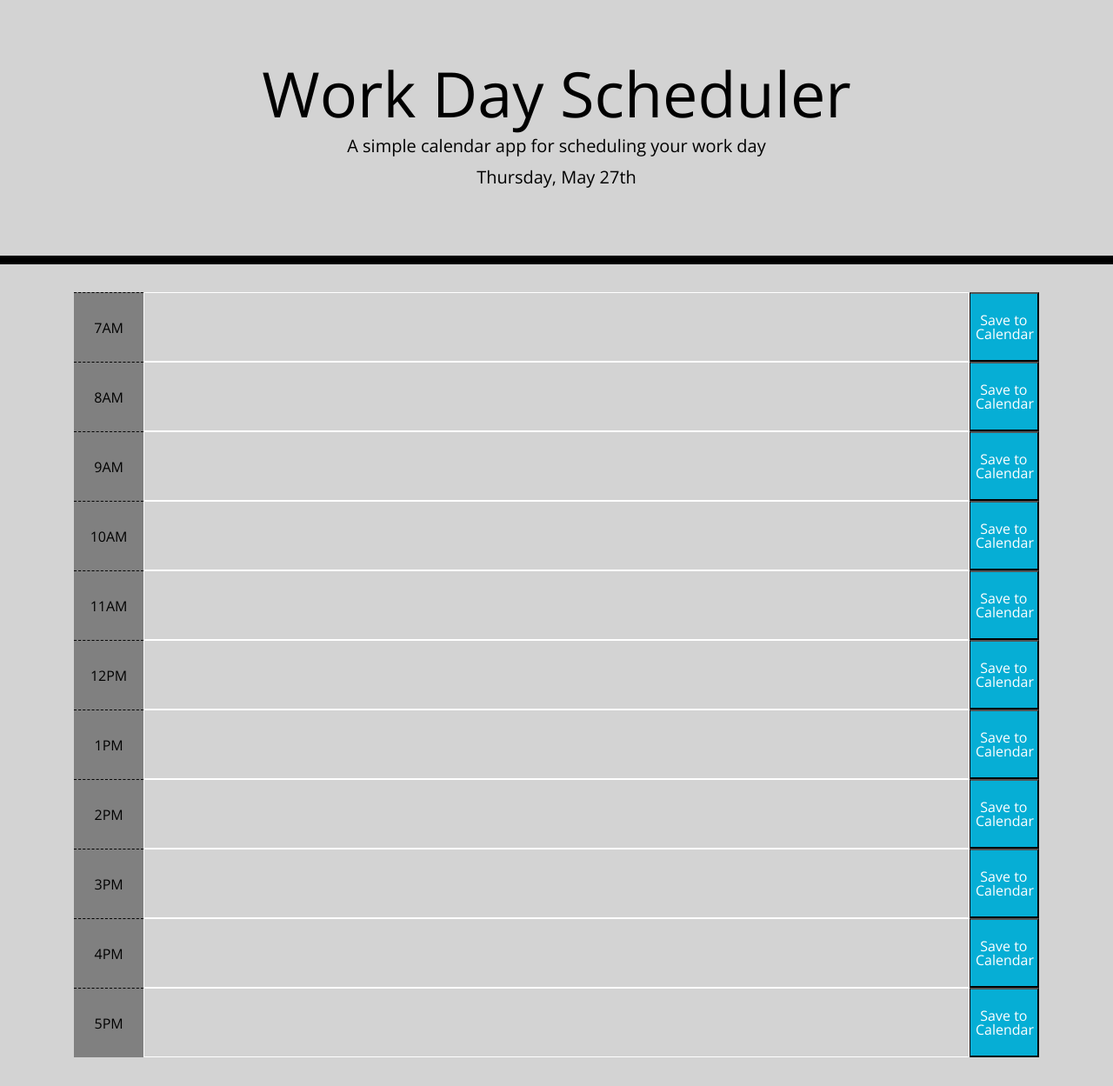
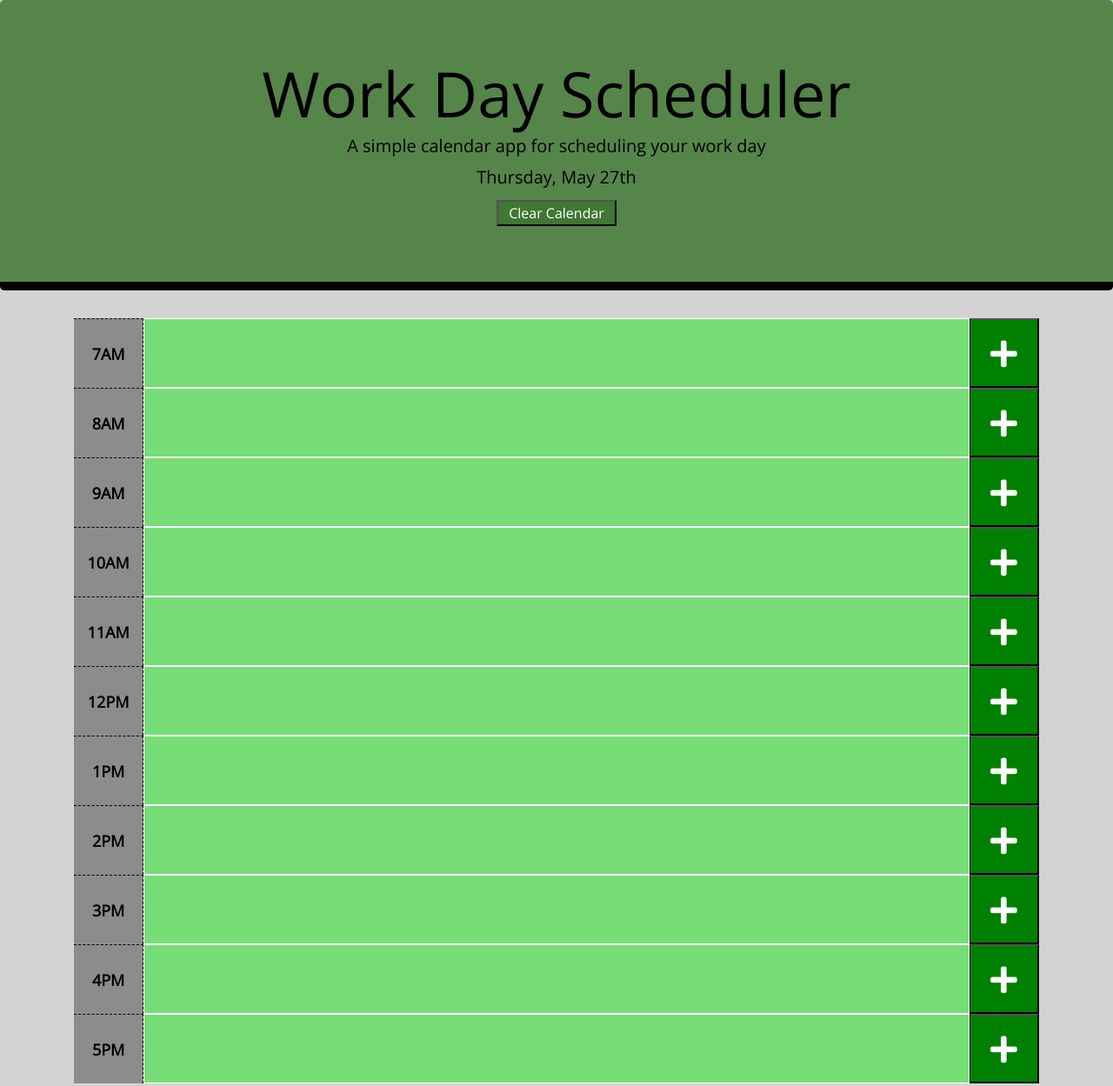
Before and after one commit to Twdavis85/Work-Day-Scheduler, a plain HTML site: page index.html in a window 1280 px wide. Shown: the whole page at 87% size. Drawn offline with nearby package versions, Linux system fonts and the light colour scheme.

Commit message:
Set up textarea time of day formatting

```diff
--- a/assets/script.js
+++ b/assets/script.js
@@ -1,12 +1,26 @@
 $(document).ready(function () {
-
   $(".saveBtn").on("click", function () {
-        var event = $(".event").val();
+    var event = $(this).siblings(".event").val();
     var hour = $(this).parent().attr("id");
-
+console.log(event)
     localStorage.setItem(hour, event);
   });
+  $(".row").each(function () {
+    var ourTime = parseInt($(this).attr("id").split("-")[1]);
+    var currentTime = moment().hours();
 
+    console.group(ourTime, currentTime);
+    if (ourTime < currentTime) {
+      $(this).children(".event").addClass("past");
+    } else if (ourTime === currentTime) {
+      $(this).children(".event").removeClass("past");
+      $(this).children(".event").addClass("present");
+    } else {
+      $(this).children(".event").removeClass("past");
+      $(this).children(".event").removeClass("present");
+      $(this).children(".event").addClass("future");
+    }
+  });
   $("#o-7 .event").val(localStorage.getItem("o-7"));
   $("#o-8 .event").val(localStorage.getItem("o-8"));
   $("#o-9 .event").val(localStorage.getItem("o-9"));
@@ -21,4 +35,12 @@ $(document).ready(function () {
 
   $("#currentDay").text(moment().format("dddd, MMMM Do"));
 
+  $(".newday").on("click", function() {
+      localStorage.clear()
+      location.reload()
+  })
+// const midnight = moment().hours()
+// if (midnight === 24) {
+//     localStorage.clear()
+// }
 });
--- a/assets/style.css
+++ b/assets/style.css
@@ -9,28 +9,28 @@ textarea {
   background: transparent;
   border: none;
   resize: none;
-  color: #000000;
   border-left: 1px solid black;
   padding: 10px;
   border: 1px solid white;
-
+  color: black;
 }
 
 .jumbotron {
   text-align: center;
-  background-color: transparent;
+  background-color: rgba(60, 117, 45, 0.822);
   color: black;
-  border-radius: 0;
   border-bottom: 10px solid black;
 }
 
-.description {
-  white-space: pre-wrap;
+.newday {
+  background-color: rgba(60, 117, 45, 0.822);
+  color: white;
+  padding: 5px 12px;
+  cursor: pointer;
 }
 
-.time-block {
-  text-align: center;
-  border-radius: 15px;
+.newday:hover {
+  border: solid 2px rgba(60, 117, 45, 0.822);
 }
 
 .row {
@@ -40,49 +40,45 @@ textarea {
 }
 
 .hour {
-  background-color: gray;
+  background-color: rgba(128, 128, 128, 0.849);
   color: #000000;
   border-top: 1px dashed #000000;
+  border-right: 1px dashed #000000;
   width: 7%;
   display: flex;
   justify-content: center;
   align-items: center;
+  font-weight: bold;
+  font-size: 18px;
 }
 
 .past {
-  background-color: #d3d3d3;
-  color: white;
+  background-color: rgba(243, 149, 149, 0.726);
+  color: gray;
+  text-decoration: line-through;
 }
 
 .present {
-  background-color: #ff6961;
-  color: white;
+  background-color: rgba(253, 253, 21, 0.616);
+  color: black;
+  font-weight: bold;
 }
 
 .future {
   background-color: #77dd77;
-  color: white;
+  color: gray;
+  font-style: italic;
 }
 
 .saveBtn {
   border-left: 1px solid black;
-  background-color: #06aed5;
+  background-color: green;
   color: white;
   width: 7%;
 }
 
-.clearBtn {
-  border-left: 1px solid black;
-  background-color: rgba(202, 36, 36, 0.637);
-  color: white;
-  width: 5%;
-}
-
-.saveBtn i:hover {
-  font-size: 20px;
+.saveBtn:hover {
+  background-color: white;
+  color: green;
   transition: all 0.3s ease-in-out;
 }
-
-.table {
-  line-height: 3;
-}
--- a/index.html
+++ b/index.html
@@ -27,6 +27,7 @@
       <h1 class="display-3">Work Day Scheduler</h1>
       <p class="lead">A simple calendar app for scheduling your work day</p>
       <p id="currentDay" class="lead"><span class="date"></span></p>
+      <button class="newday">Clear Calendar</button>
     </header>
     <div class="container">
       <table class="table">
@@ -34,57 +35,57 @@
           <div id="o-7" class="row">
             <div class="hour">7AM</div>
             <textarea class="event col-10"></textarea>
-            <button class="saveBtn" type ="button">Save to<br>Calendar</button>
+            <button class="saveBtn" type ="button"><i class='fas fa-plus' style='font-size:35px'></i></button>
           </div>
           <div id="o-8" class="row">
             <div class="hour">8AM</div>
             <textarea class="event col-10"></textarea>
-            <button class="saveBtn" type ="button">Save to<br>Calendar</button>
+            <button class="saveBtn" type ="button"><i class='fas fa-plus' style='font-size:35px'></i></button>
           </div>
           <div id="o-9" class="row">
             <div class="hour">9AM</div>
             <textarea class="event col-10"></textarea>
-            <button class="saveBtn" type ="button">Save to<br>Calendar</button>
+            <button class="saveBtn" type ="button"><i class='fas fa-plus' style='font-size:35px'></i></button>
           </div>
           <div id="o-10" class="row">
             <div class="hour">10AM</div>
             <textarea class="event col-10"></textarea>
-            <button class="saveBtn" type ="button">Save to<br>Calendar</button>
+            <button class="saveBtn" type ="button"><i class='fas fa-plus' style='font-size:35px'></i></button>
           </div>
           <div id="o-11" class="row">
             <div class="hour">11AM</div>
             <textarea class="event col-10"></textarea>
-            <button class="saveBtn" type ="button">Save to<br>Calendar</button>
+            <button class="saveBtn" type ="button"><i class='fas fa-plus' style='font-size:35px'></i></button>
           </div>
           <div id="o-12" class="row">
             <div class="hour">12PM</div>
             <textarea class="event col-10"></textarea>
-            <button class="saveBtn" type ="button">Save to<br>Calendar</button>
+            <button class="saveBtn" type ="button"><i class='fas fa-plus' style='font-size:35px'></i></button>
           </div>
           <div id="o-13" class="row">
             <div class="hour">1PM</div>
             <textarea class="event col-10"></textarea>
-            <button class="saveBtn" type ="button">Save to<br>Calendar</button>
+            <button class="saveBtn" type ="button"><i class='fas fa-plus' style='font-size:35px'></i></button>
           </div>
           <div id="o-14" class="row">
             <div class="hour">2PM</div>
             <textarea class="event col-10"></textarea>
-            <button class="saveBtn" type ="button">Save to<br>Calendar</button>
+            <button class="saveBtn" type ="button"><i class='fas fa-plus' style='font-size:35px'></i></button>
           </div>
           <div id="o-15" class="row">
             <div class="hour">3PM</div>
             <textarea class="event col-10"></textarea>
-            <button class="saveBtn" type ="button">Save to<br>Calendar</button>
+            <button class="saveBtn" type ="button"><i class='fas fa-plus' style='font-size:35px'></i></button>
           </div>
           <div id="o-16" class="row">
             <div class="hour">4PM</div>
             <textarea class="event col-10"></textarea>
-            <button class="saveBtn" type ="button">Save to<br>Calendar</button>
+            <button class="saveBtn" type ="button"><i class='fas fa-plus' style='font-size:35px'></i></button>
           </div>
           <div id="o-17" class="row">
             <div class="hour">5PM</div>
             <textarea class="event col-10"></textarea>
-            <button class="saveBtn" type ="button">Save to<br>Calendar</button>
+            <button class="saveBtn" type ="button"><i class='fas fa-plus' style='font-size:35px'></i></button>
           </div>
         </tbody>
       </table>
```
Lines whose indentation alone changed are shown as unchanged.
